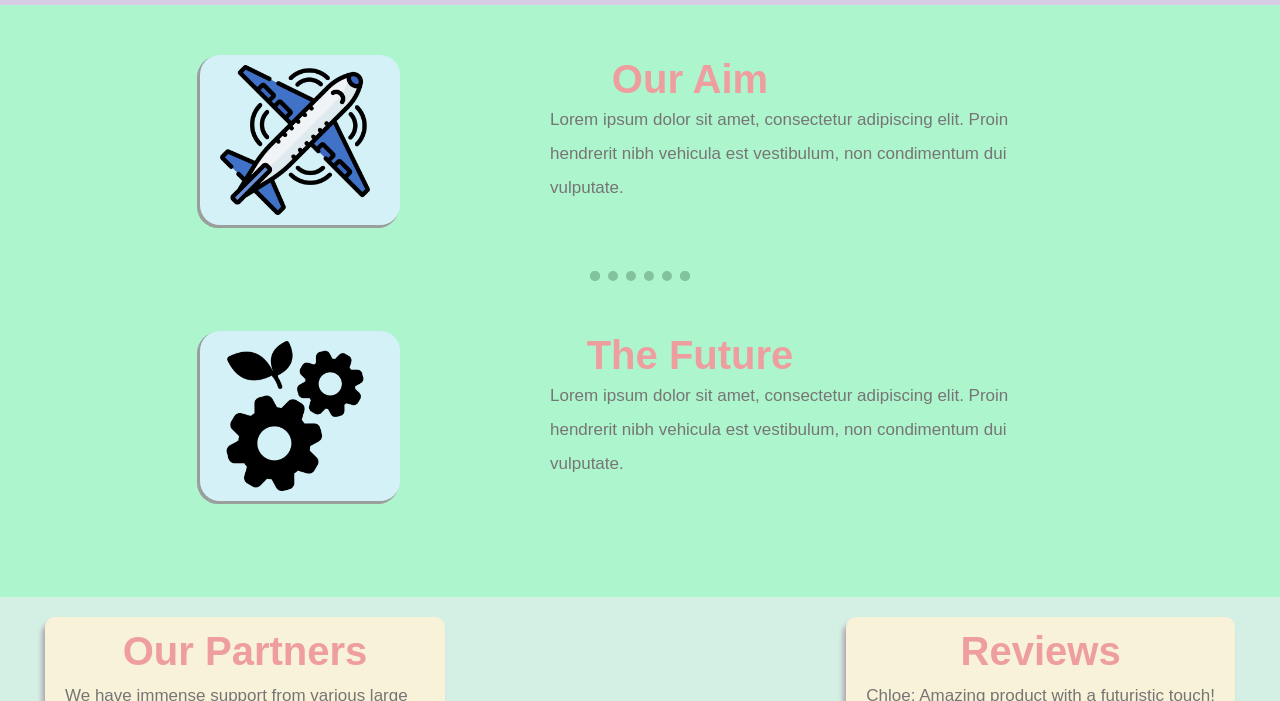
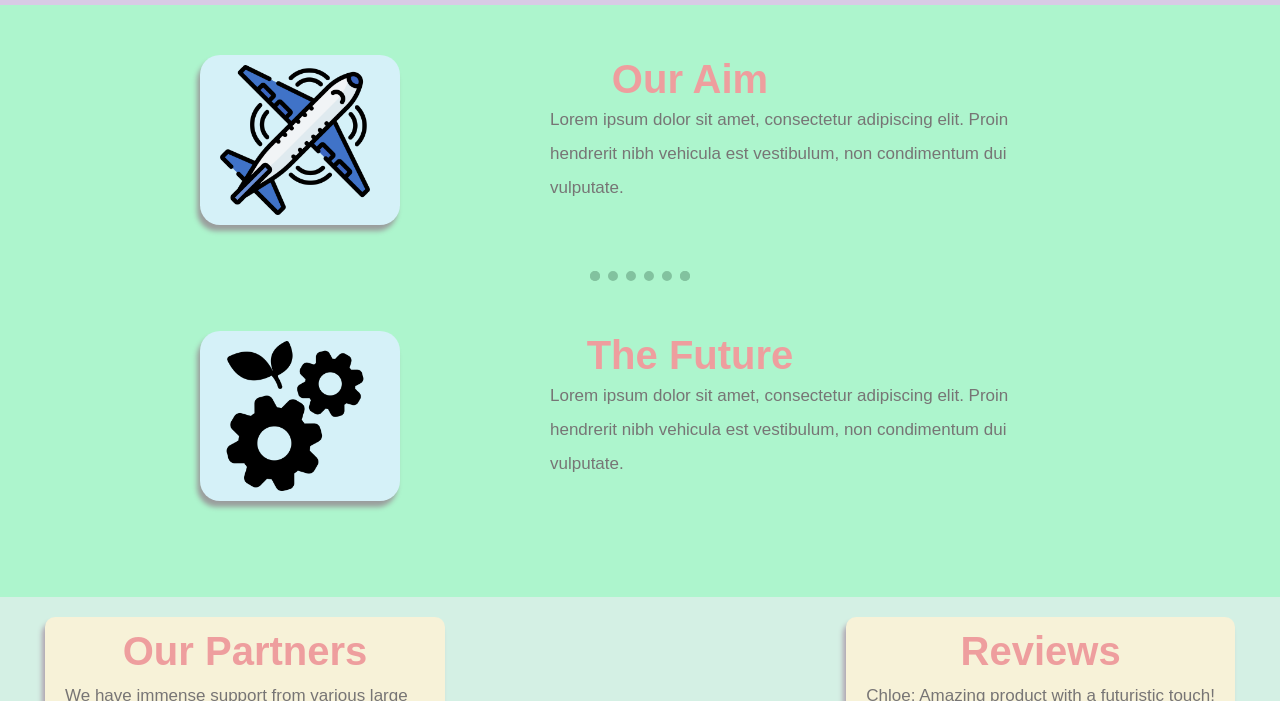
Before and after one commit to kVarunkk/Project2, a plain HTML site: page index.html in a window 1280 px wide. Shown: the part 811-1512 px from the top of the page. Drawn offline with nearby package versions, Linux system fonts and the light colour scheme; a web font is replaced by a local one.

Commit message:
Update index.html

```diff
--- a/index.html
+++ b/index.html
@@ -117,7 +117,7 @@
             z-index: 1;
             margin-left: 150px;
             margin-right: 150px;
-            box-shadow: -2px 2px 0px 1px rgb(154, 158, 157);
+            box-shadow: -3px 6px 5px 0px rgb(154, 158, 157,1);
 
         }
 
```
